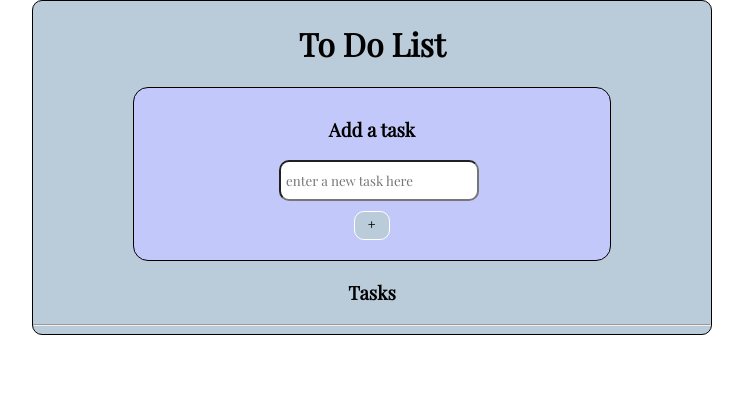
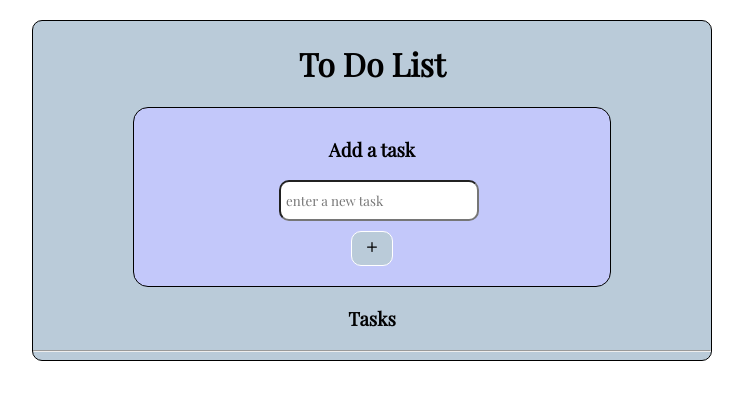
Before and after one commit to Anahisv23/Todo-List, a React (Create React App) app in the folder todo-list/: page / in a window 1280 px wide. Shown: the top 400 px of the page, without its empty margins (268-1011 px from the left). Built offline with nearby package versions, Linux system fonts and the light colour scheme.

Commit message:
refactor to do list component

```diff
--- /dev/null
+++ b/todo-list/src/AddTaskForm.js
@@ -0,0 +1,42 @@
+import React, { useState } from "react";
+import { IoIosAdd } from "react-icons/io";
+
+const AddTaskForm = ({ tasksArr, setTasksArr }) => {
+  const [input, setInput] = useState("");
+
+  const handleAdd = (e) => {
+    e.preventDefault();
+    let taskNumber = tasksArr.length + 1;
+    let taskToAdd = { id: taskNumber, task: input, complete: false };
+    setTasksArr((prev) => [...prev, taskToAdd]);
+    localStorage.setItem("tasks", JSON.stringify([...tasksArr, taskToAdd]));
+    setInput("");
+  };
+
+  return (
+    <div>
+      <h1 style={{ textAlign: "center" }}>To Do List</h1>
+      <div className="form-container">
+        <form className="centered-form">
+          <h3>Add a task</h3>
+          <label>
+            <input
+              type="text"
+              placeholder="enter a new task"
+              name="input"
+              onChange={(e) => {
+                setInput(e.target.value);
+              }}
+              value={input}
+            />
+          </label>
+          <button onClick={handleAdd}>
+            <IoIosAdd size={20} />
+          </button>
+        </form>
+      </div>
+    </div>
+  );
+};
+
+export default AddTaskForm;
--- a/todo-list/src/ToDoList.js
+++ b/todo-list/src/ToDoList.js
@@ -1,14 +1,12 @@
 import React, { useState, useEffect } from "react";
-// import Tasks from "./Tasks";
 import { TiDeleteOutline } from "react-icons/ti";
-import { IoIosAdd } from "react-icons/io";
+import AddTaskForm from "./AddTaskForm";
 
 const ToDoList = () => {
+  const [isChecked, setIsChecked] = useState(false);
   const [tasksArr, setTasksArr] = useState(
     JSON.parse(localStorage.getItem("tasks")) || []
   );
-  const [input, setInput] = useState("");
-  const [isChecked, setIsChecked] = useState(false);
 
   // useEffect sets local storage data to tasksArr local state if we have data in local storage
   // if we do not have data we setTasksArr to an empty arr
@@ -17,8 +15,6 @@ const ToDoList = () => {
     const storedArray = JSON.parse(localStorage.getItem("tasks"));
     if (storedArray) {
       setTasksArr(storedArray);
-    } else {
-      setTasksArr([]);
     }
   }, []);
 
@@ -30,20 +26,6 @@ const ToDoList = () => {
     localStorage.setItem("tasks", JSON.stringify(newArr));
   };
 
-  const handleChange = (e) => {
-    if (e.target.name === "input") {
-      setInput(e.target.value);
-    }
-  };
-
-  const handleAdd = (e) => {
-    e.preventDefault();
-    let taskNumber = tasksArr.length + 1;
-    let taskToAdd = { id: taskNumber, task: input, complete: false };
-    setTasksArr((prev) => [...prev, taskToAdd]);
-    localStorage.setItem("tasks", JSON.stringify([...tasksArr, taskToAdd]));
-    setInput("");
-  };
 
   const handleComplete = (e) => {
     tasksArr.map((currTask) => {
@@ -62,24 +44,7 @@ const ToDoList = () => {
 
   return (
     <div className="toDo">
-      <h1 style={{ textAlign: "center" }}>To Do List</h1>
-      <div className="form-container">
-        <form className="centered-form">
-          <h3>Add a task</h3>
-          <label>
-            <input
-              type="text"
-              placeholder="enter a new task here"
-              name="input"
-              onChange={handleChange}
-              value={input}
-            />
-          </label>
-          <button onClick={handleAdd}>
-            <IoIosAdd />
-          </button>
-        </form>
-      </div>
+      <AddTaskForm tasksArr={tasksArr} setTasksArr={setTasksArr}/>
       <h3 style={{ textAlign: "center" }}>Tasks</h3>
       <hr></hr>
       {tasksArr.map((currTask) => {
--- a/todo-list/src/index.css
+++ b/todo-list/src/index.css
@@ -4,6 +4,7 @@
 
 body {
   margin: 0;
+  padding-top: 20px;
   font-family: 'Playfair Display', serif;
   -webkit-font-smoothing: antialiased;
   -moz-osx-font-smoothing: grayscale;
```
